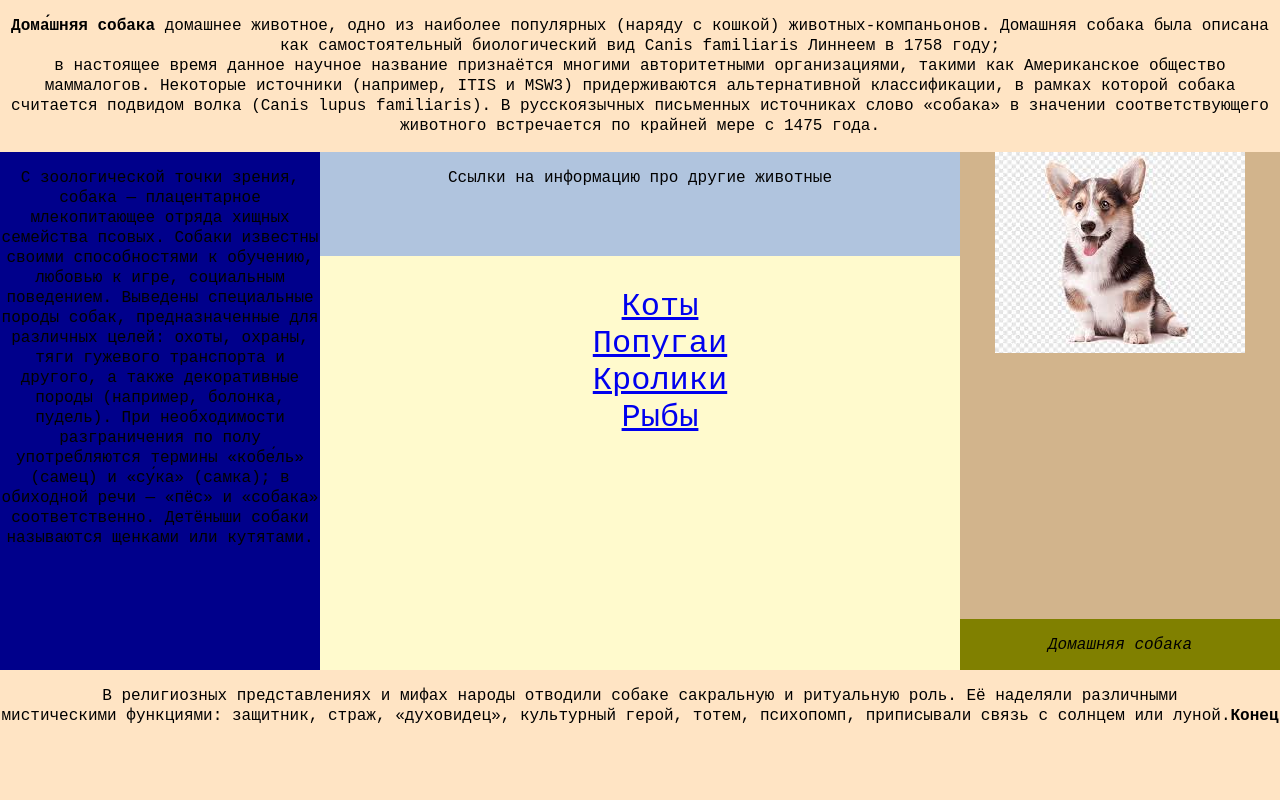
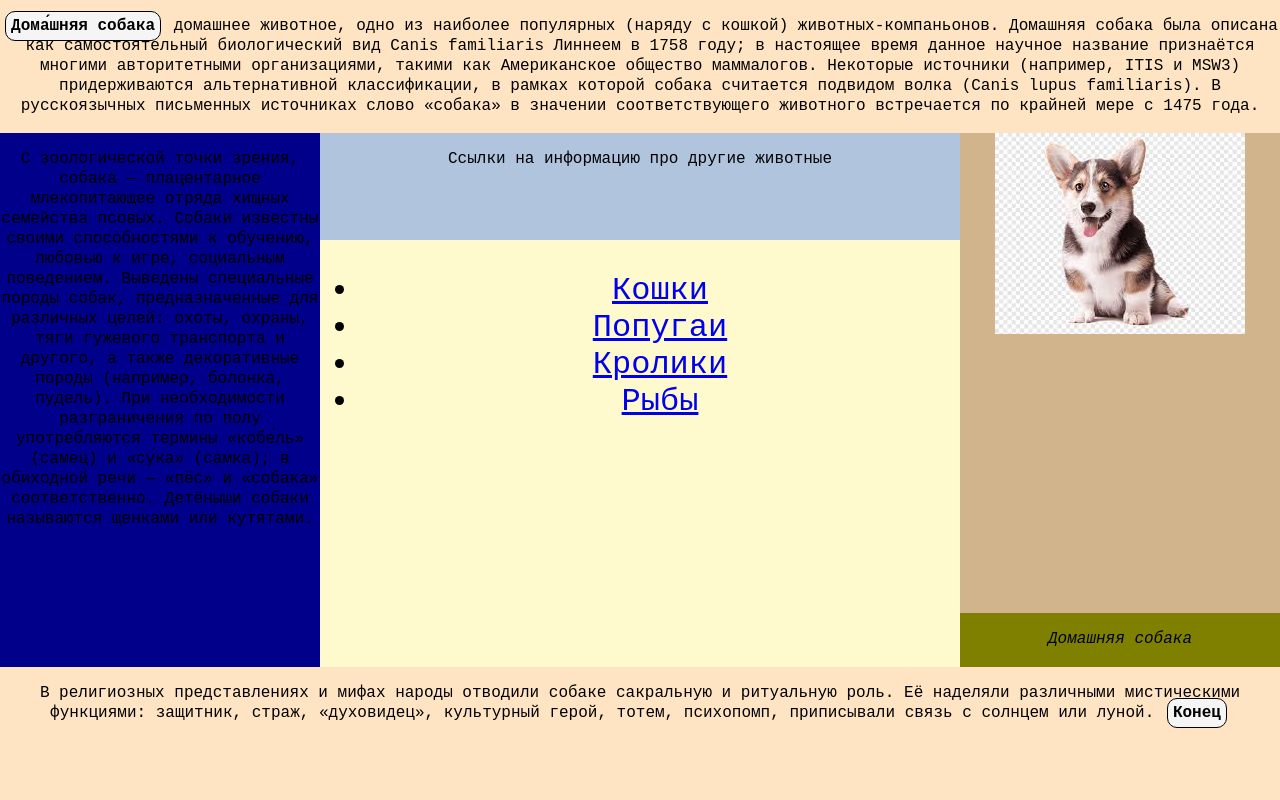
Before and after one commit to Tatianka-hk/web-lab1, a plain HTML site: page 2page.html in a window 1280 px wide. Drawn offline with Linux system fonts and the light colour scheme.

Commit message:
Update 2page.html

```diff
--- a/2page.html
+++ b/2page.html
@@ -1,41 +1,76 @@
 <!DOCTYPE html>
 <html>
   <head>
-    <title>LAB1</title>
-    <meta charset="utf-8">
+    <title>TITLE</title>
+    <meta charset="utf-8" />
     <link rel="stylesheet" media="all" type="text/css" href="try3.css" />
   </head>
   <body>
-    <div class = "body">
-    <div class = "body1">
-          <div class = "block1"><p><b class = "X">Дома́шняя собака</b>   домашнее животное, одно из наиболее популярных (наряду с кошкой) животных-компаньонов.
-
-            Домашняя собака была описана как  самостоятельный  биологический вид Canis familiaris Линнеем в 1758 году;<br> в настоящее время данное научное название признаётся многими авторитетными организациями, такими как Американское общество маммалогов. Некоторые источники (например, ITIS и MSW3) придерживаются альтернативной классификации, в рамках которой собака считается подвидом волка (Canis lupus familiaris). В русскоязычных письменных источниках слово «собака» в значении соответствующего животного встречается по крайней мере с 1475 года.</p></div>
+    <div class="body">
+      <div class="body1">
+        <p>
+          <strong>Дома́шняя собака</strong> домашнее животное, одно из наиболее
+          популярных (наряду с кошкой) животных-компаньонов. Домашняя собака
+          была описана как самостоятельный биологический вид Canis familiaris
+          Линнеем в 1758 году; в настоящее время данное научное название
+          признаётся многими авторитетными организациями, такими как
+          Американское общество маммалогов. Некоторые источники (например, ITIS
+          и MSW3) придерживаются альтернативной классификации, в рамках которой
+          собака считается подвидом волка (Canis lupus familiaris). В
+          русскоязычных письменных источниках слово «собака» в значении
+          соответствующего животного встречается по крайней мере с 1475 года.
+        </p>
       </div>
-    <div class = "body2">
-          <div class = "block2"><p>С зоологической точки зрения, собака — плацентарное млекопитающее отряда хищных семейства псовых.
-
-            Собаки известны своими способностями к обучению, любовью к игре, социальным поведением. Выведены специальные породы собак, предназначенные для различных целей: охоты, охраны, тяги гужевого транспорта и другого, а также декоративные породы (например, болонка, пудель).
-
-            При необходимости разграничения по полу употребляются термины «кобе́ль» (самец) и «су́ка» (самка); в обиходной речи — «пёс» и «собака» соответственно. Детёныши собаки называются щенками или кутятами.</p></div>
-            <div class = "body3">
-                <div class = "block3"><p>Ccылки на информацию про другие животные</p></div>
-                <div class = "block5"><p><ul>
-                    <il><a href="C:\Users\Asus\Desktop\уроки\веб\1 лекция\исследования\try3\try3.html">Коты</a></il><br>
-                    <il><a href="C:\Users\Asus\Desktop\уроки\веб\1 лекция\исследования\try3\3page.html">Попугаи</a></il><br>
-                    <il><a href="C:\Users\Asus\Desktop\уроки\веб\1 лекция\исследования\try3\4page.html">Кролики</a></il><br>
-                    <il><a href="C:\Users\Asus\Desktop\уроки\веб\1 лекция\исследования\try3\5page.html">Рыбы</a></il><br>
-              </p></div>
+      <div class="body2">
+        <div class="block2">
+          <p>
+            С зоологической точки зрения, собака — плацентарное млекопитающее
+            отряда хищных семейства псовых. Собаки известны своими способностями
+            к обучению, любовью к игре, социальным поведением. Выведены
+            специальные породы собак, предназначенные для различных целей:
+            охоты, охраны, тяги гужевого транспорта и другого, а также
+            декоративные породы (например, болонка, пудель). При необходимости
+            разграничения по полу употребляются термины «кобе́ль» (самец) и
+            «су́ка» (самка); в обиходной речи — «пёс» и «собака» соответственно.
+            Детёныши собаки называются щенками или кутятами.
+          </p>
         </div>
-          <div class = "body4">
-              <div class = "block4"><img src="dog.jfif"></div>
-              <div class = "block6"><p><i>Домашняя собака</i></p></div>
+        <div class="body3">
+          <div class="block3">
+            <p>Ccылки на информацию про другие животные</p>
+          </div>
+          <div class="block5">
+            <ul>
+              <li>
+                <a href="try3.html">Кошки</a>
+              </li>
+              <li>
+                <a href="3page.html">Попугаи</a>
+              </li>
+              <li>
+                <a href="4page.html">Кролики</a>
+              </li>
+              <li>
+                <a href="5page.html">Рыбы</a>
+              </li>
+            </ul>
           </div>
         </div>
-    <div class = "body5">
-        <div class = "block7"><p>В религиозных представлениях и мифах народы отводили собаке сакральную и ритуальную роль.
-
-            Её наделяли различными<br> мистическими функциями: защитник, страж, «духовидец», культурный герой, тотем, психопомп, приписывали связь с солнцем или луной.<b class = "Y">Конец</b></div>
+        <div class="body4">
+          <div class="block4"><img src="dog.jfif" alt="dog" /></div>
+          <div class="block6">
+            <p><em>Домашняя собака</em></p>
+          </div>
+        </div>
+      </div>
+      <div class="body5">
+        <p>
+          В религиозных представлениях и мифах народы отводили собаке сакральную
+          и ритуальную роль. Её наделяли различными мистическими функциями:
+          защитник, страж, «духовидец», культурный герой, тотем, психопомп,
+          приписывали связь с солнцем или луной.
+          <strong class="sign">Конец</strong>
+        </p>
       </div>
     </div>
   </body>
```
Lines whose indentation alone changed are shown as unchanged.
